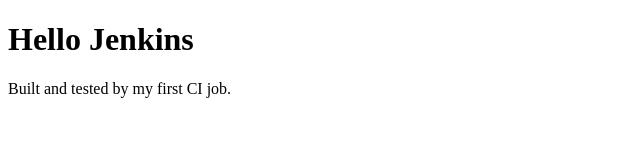
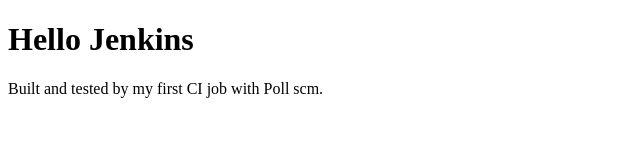
Before and after one commit to Sridevi-Venkataraman/simple, a plain HTML site: page index.html in a window 1280 px wide. Shown: the whole page, without its empty margins (0-640 px from the left). Drawn offline with Linux system fonts and the light colour scheme.

Commit message:
Update index.html

```diff
--- a/index.html
+++ b/index.html
@@ -3,6 +3,6 @@
 <head><title>Day 1 App</title></head>
 <body>
   <h1>Hello Jenkins</h1>
-  <p>Built and tested by my first CI job.</p>
+  <p>Built and tested by my first CI job with Poll scm.</p>
 </body>
 </html>
```
